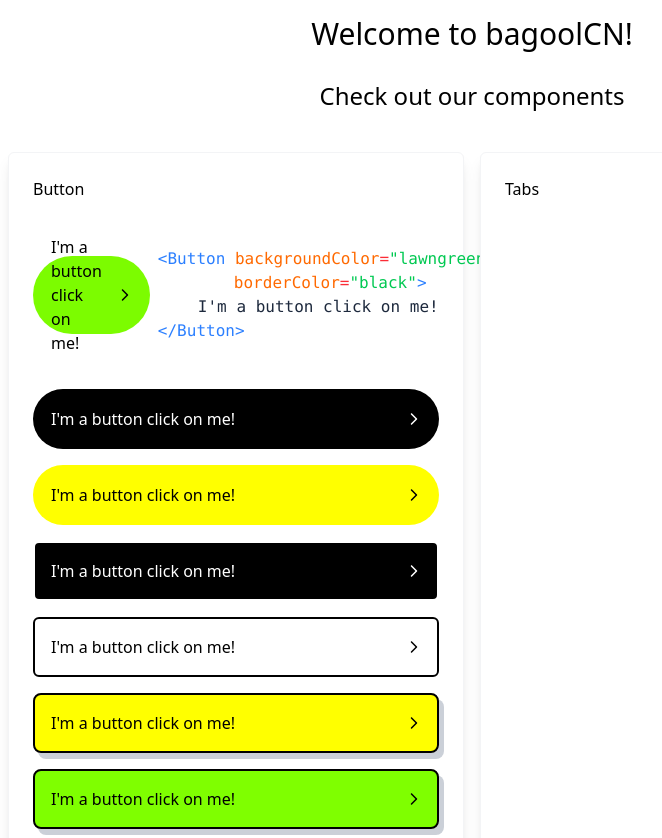
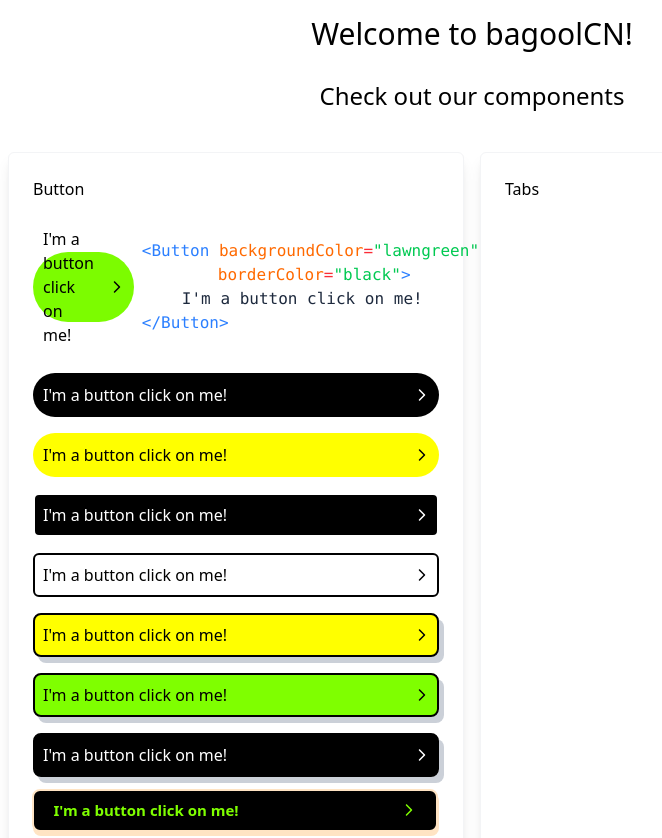
Before and after one commit to bcatalfo/bagoolCN, a React (Vite) app: page / in a window 1280 px wide. Shown: the top 838 px of the page, without its empty margins (168-830 px from the left). Built offline with nearby package versions, Linux system fonts and the light colour scheme.

Commit message:
Decreased padding in the button's div.

```diff
--- a/src/button.tsx
+++ b/src/button.tsx
@@ -60,7 +60,7 @@
           { "border-2 border-solid rounded-md": variant == "square" },
           "flex items-center justify-between gap-4",
           "text-balance",
-          "py-4 px-4",
+          "py-2 px-2",
           "text-(--text-color)",
           "rounded-(--inner-radius)",
           "bg-(--background-color) hover:bg-(--background-color-on-hover)",
```
